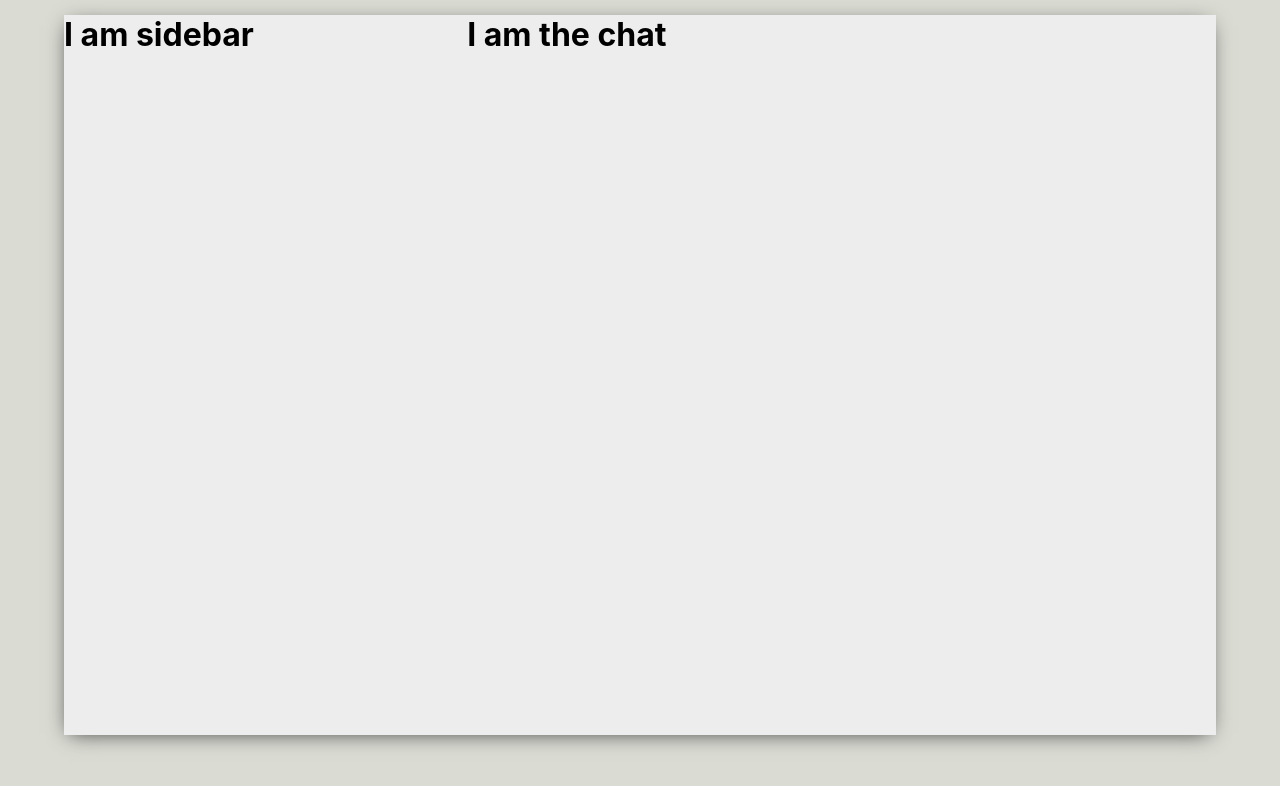
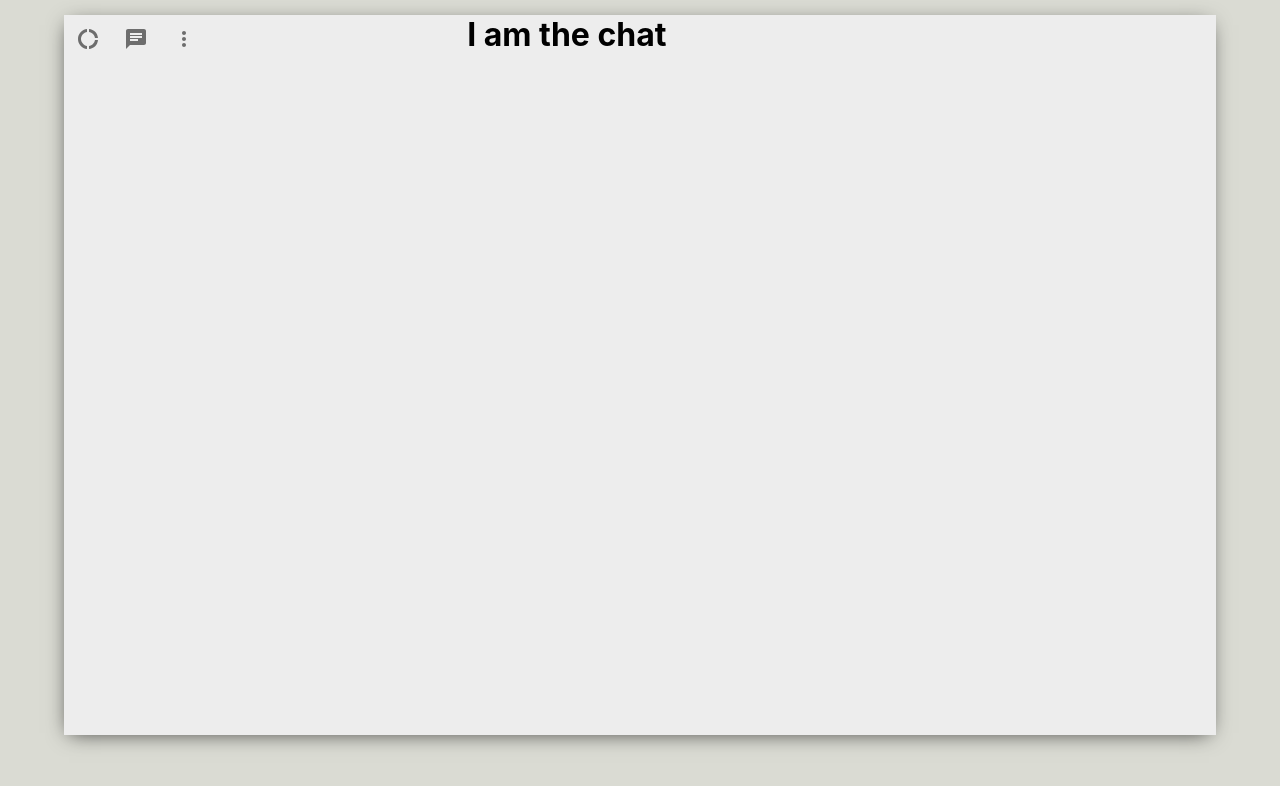
Before and after one commit to llamousse/whatsapp-messaging-mern, a React (Create React App) app: page / in a window 1280 px wide. Shown: the top 786 px of the page. Built offline with nearby package versions, Linux system fonts and the light colour scheme.

Commit message:
replaced sidebar with material ui icons

```diff
--- a/src/Sidebar.js
+++ b/src/Sidebar.js
@@ -1,15 +1,25 @@
 import React from "react";
 import "./Sidebar.css";
+import DonutLargeIcon from "@material-ui/icons/DonutLarge";
+import { Avatar, IconButton } from "@material-ui/core";
+import ChatIcon from "@material-ui/icons/Chat";
+import MoreVertIcon from "@material-ui/icons/MoreVert";
 
 function Sidebar() {
   return (
     <div className="sidebar">
-      <h1>I am sidebar</h1>
       <div className="sidebarHeader">
-
-          <div className="sidebarHeaderRight">
-
-          </div>
+        <div className="sidebarHeaderRight">
+          <IconButton>
+            <DonutLargeIcon />
+          </IconButton>
+          <IconButton>
+            <ChatIcon />
+          </IconButton>
+          <IconButton>
+            <MoreVertIcon />
+          </IconButton>
+        </div>
       </div>
     </div>
   );
```
